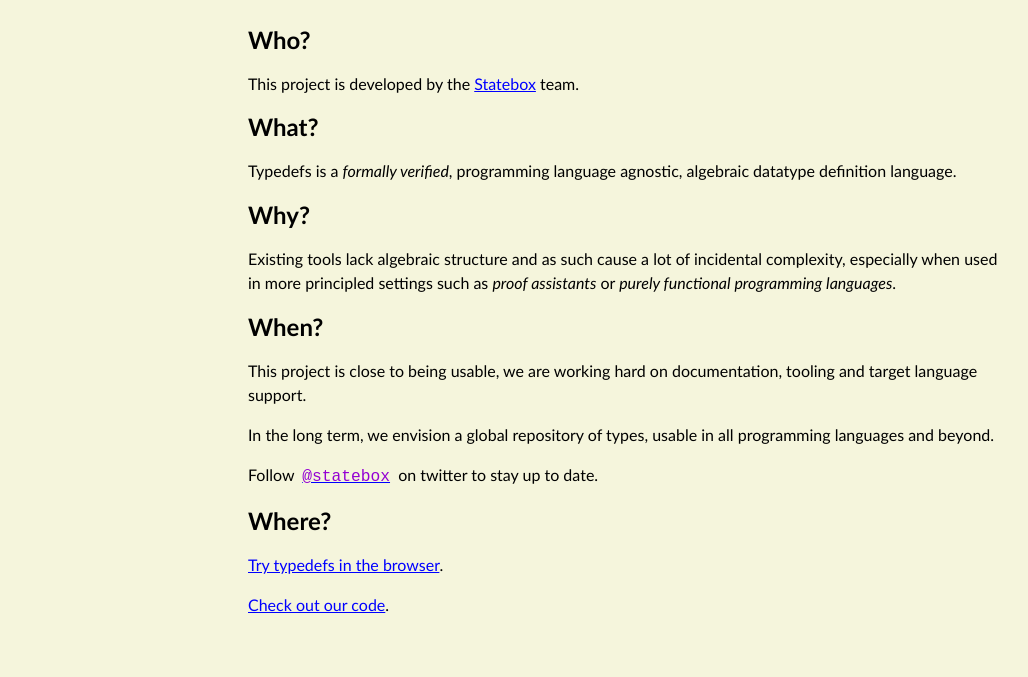
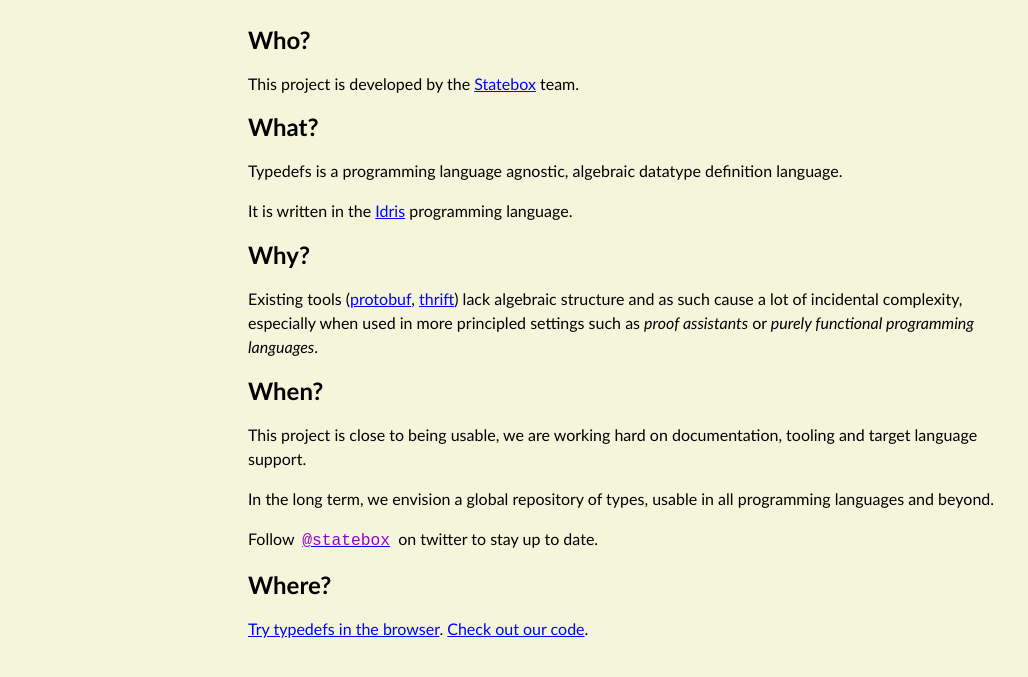
Before and after one commit to typedefs/typedefs.github.io, an Eleventy site: page content/index.md in a window 1280 px wide. Shown: the part 79-756 px from the top of the page, without its empty margins (12-1040 px from the left). Built offline with nearby package versions, Linux system fonts and the light colour scheme; Eleventy itself is replaced by a stand-in of ours; files that its build step writes are made by us from their sources.

Commit message:
update links

```diff
--- a/content/index.md
+++ b/content/index.md
@@ -9,11 +9,13 @@
 
 ## What?
 
-Typedefs is a *formally verified*, programming language agnostic, algebraic datatype definition language.
+Typedefs is a programming language agnostic, algebraic datatype definition language.
+
+It is written in the [Idris](https://www.idris-lang.org/) programming language.
 
 ## Why?
 
-Existing tools lack algebraic structure and as such cause a lot of incidental complexity, especially when used in more principled settings such as *proof assistants* or *purely functional programming languages*.
+Existing tools ([protobuf](https://developers.google.com/protocol-buffers/), [thrift](https://thrift.apache.org)) lack algebraic structure and as such cause a lot of incidental complexity, especially when used in more principled settings such as *proof assistants* or *purely functional programming languages*.
 
 ## When?
 
@@ -25,6 +27,5 @@
 
 ## Where?
 
-[Try typedefs in the browser](https://try-typedefs.netlify.com).
-
+[Try typedefs in the browser](https://try.typedefs.com).
 [Check out our code](https://github.com/typedefs).
```
